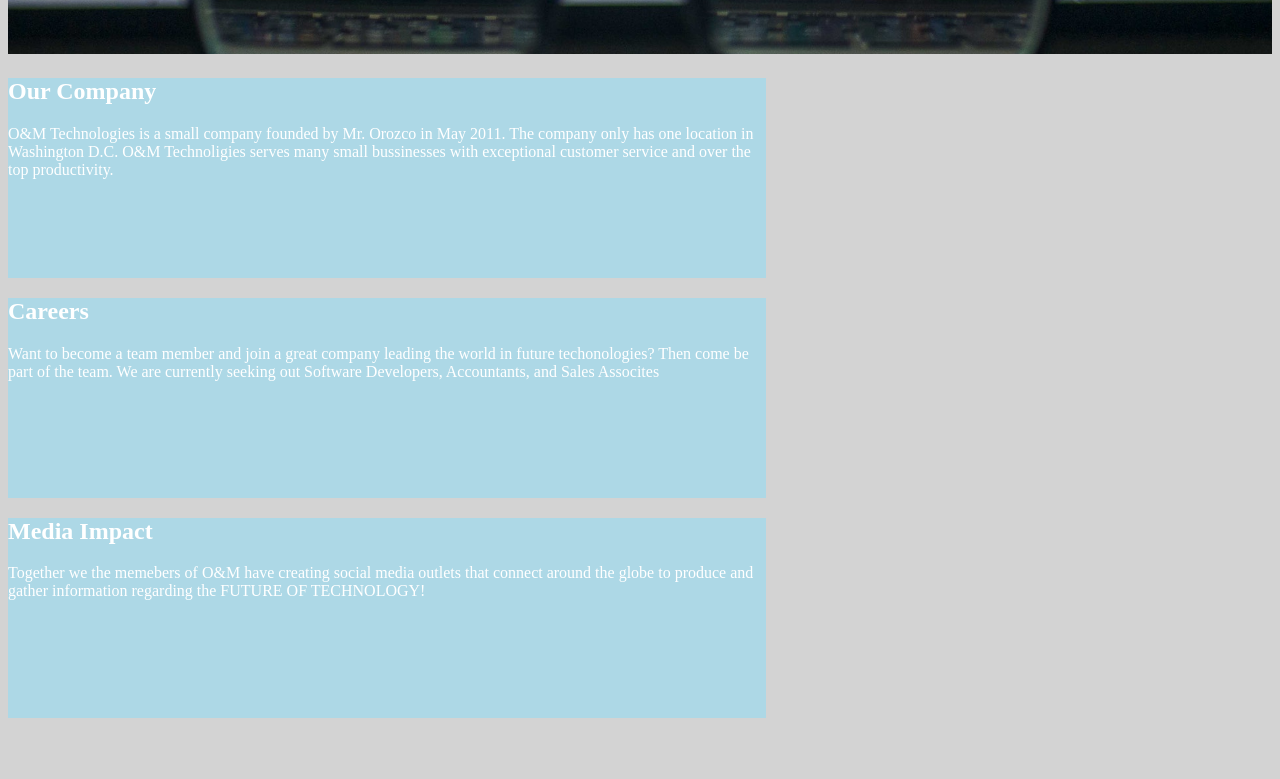
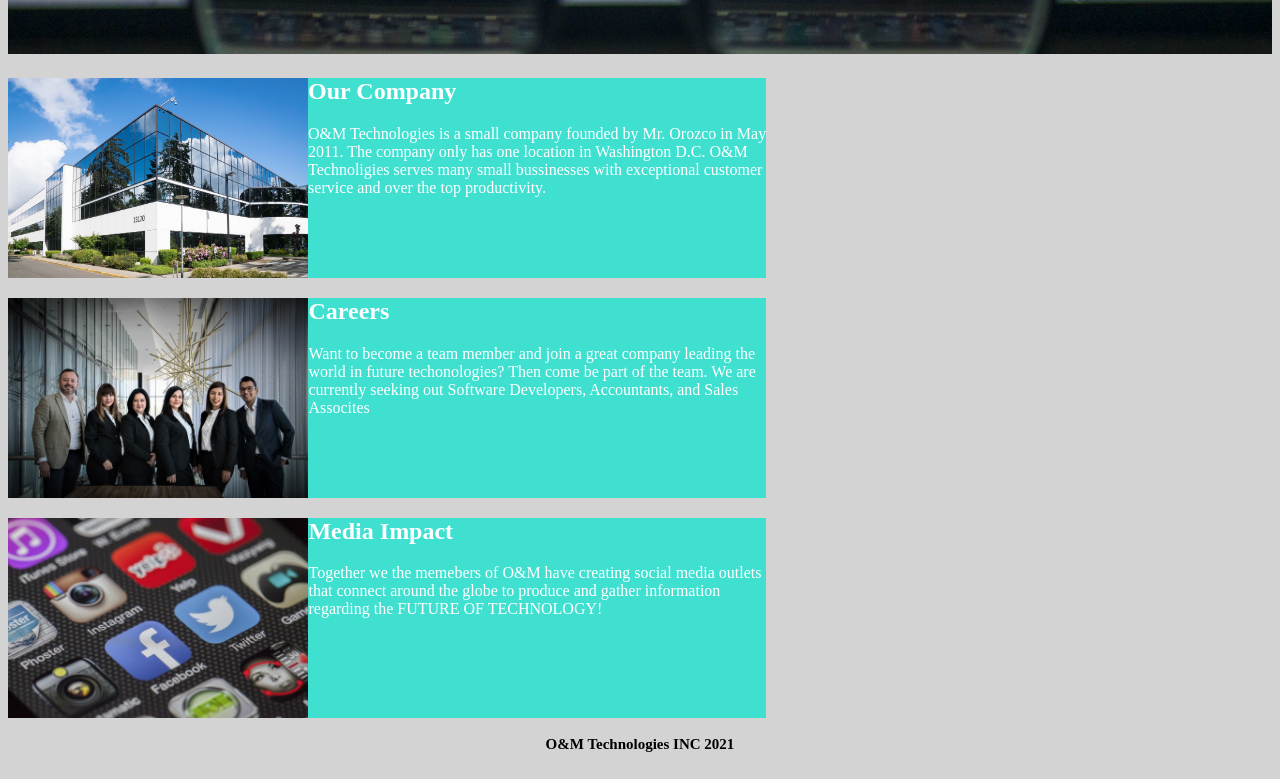
Before and after one commit to jorozco4/Homework-1-O-MDevelopers, a plain HTML site: page HW1.html in a window 1280 px wide. Shown: the part 644-1423 px from the top of the page. Before the commit the page ends 1370 px from the top, so only its background shows below. Drawn offline with Linux system fonts and the light colour scheme.

Commit message:
added a new company photo and a bottom footer

```diff
--- a/HW1.css
+++ b/HW1.css
@@ -26,17 +26,33 @@ body {
 
 #company {
     color: white;
-    background-color: lightblue;
+    background-color: turquoise;
+}
+
+#company-section-img {
+    height: 200px;
+    float: left;
+
+}
+
+#careers-section-img {
+    height: 200px;
+    float: left;
+}
+
+#media-section-img {
+    height: 200px;
+    float: left;
 }
 
 #careers {
     color: white;
-    background-color: lightblue;
+    background-color: turquoise;
 }
 
 #media-impact {
     color: white;
-    background-color: lightblue;
+    background-color:turquoise;
 }
 
 footer {
@@ -65,7 +81,7 @@ footer h2{
 
   /* Change the color of links on hover */
   .topnav a:hover {
-    background-color: blue;
+    background-color: turquoise;
     color: black;
   }
 
@@ -74,3 +90,11 @@ footer h2{
     background-color: #4CAF50;
     color: white;
   }
+
+  footer {
+    text-align: center;
+    padding: 3px;
+    color: black;
+    font-family: bold;
+    font-size: 15px;
+  }
--- a/HW1.html
+++ b/HW1.html
@@ -17,14 +17,16 @@
         <a href="#media-impact">Media Impact</a>
       </div>
 
-     <img class="cover-photo" src="glasses.jpg" alt="glases">
+     <img class="cover-photo" src="glasses.jpg" alt="cover photo">
 
      <section id="company">
+        <img id="company-section-img" src="company.jpg" alt="picture of company building">
         <h2>Our Company</h2>
         <p>O&M Technologies is a small company founded by Mr. Orozco in May 2011. The company only has one location in Washington D.C. O&M Technoligies serves many small bussinesses with exceptional customer service and over the top productivity. </p>
         </section>
 
      <section id="careers">
+        <img id="careers-section-img" src="careers.jpg" alt="employees together">
      <div>
         <h2>Careers</h2>
         <p>Want to become a team member and join a great company leading the world in future techonologies? Then come be part of the team. We are currently seeking out Software Developers, Accountants, and Sales Assocites</p>
@@ -32,14 +34,15 @@
     </section>
 
     <section id="media-impact">
+        <img id="media-section-img" src="media.jpg" alt="social media">
      <div>
         <h2>Media Impact</h2>
         <p>Together we the memebers of O&M have creating social media outlets that connect around the globe to produce and gather information  regarding the FUTURE OF TECHNOLOGY!</p>
     </div>
     </section>
 
-    <!-- <div class="footer">
-    <h2>O&M Technologies 2021</h2>
-    </div> -->
+    <footer>
+        <p><strong>O&M Technologies INC 2021</strong></p>
+      </footer>
 
 </html>
```
Also changed, not shown: careers.jpg (renamed from pexels-marily-torres-776615.jpg), company.jpg (added), media.jpg (renamed from pexels-pixabay-147413.jpg), pexels-olga-neptuna-2078774.jpg (deleted).
